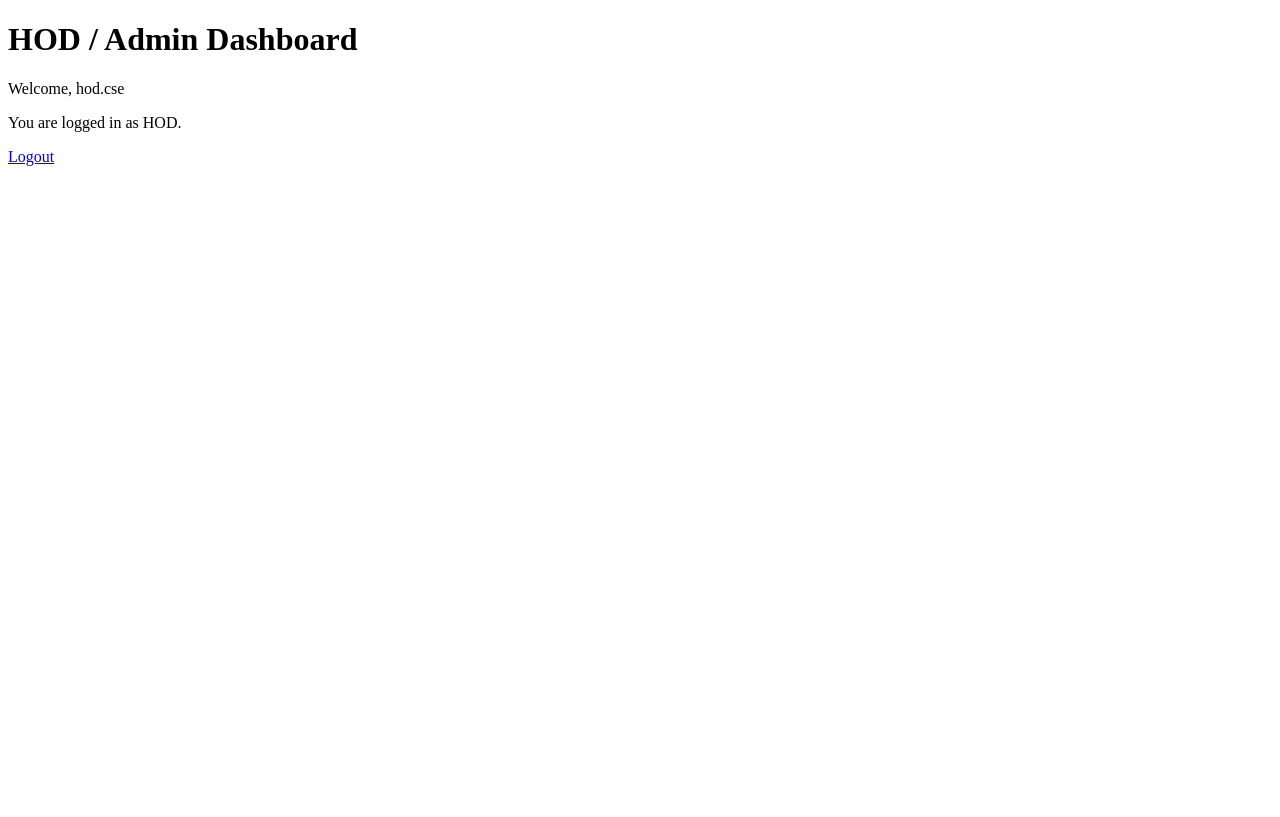
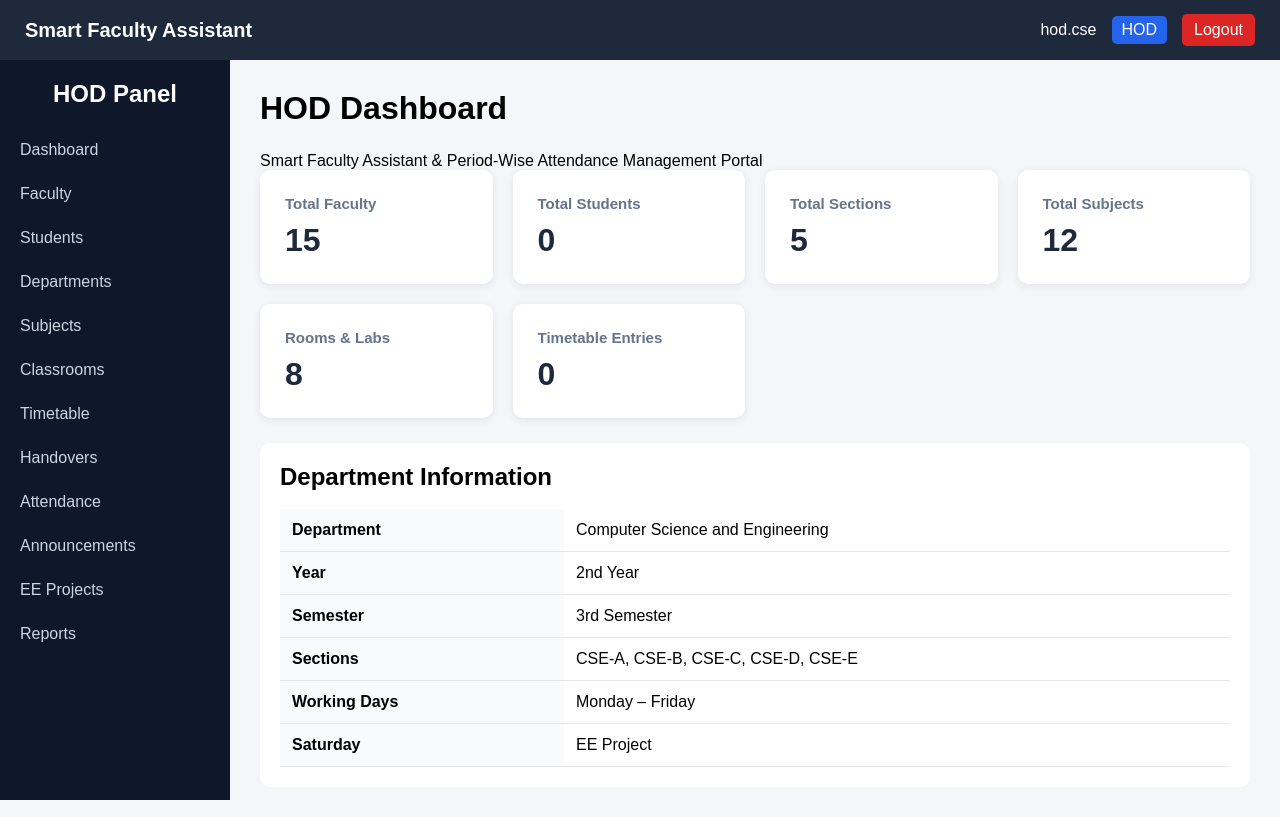
Before and after one commit to daniel934alex-sketch/SmartFacultyPortal, a PHP site: page /SmartFacultyPortal/admin/dashboard.php in a window 1280 px wide. Before the commit the page ends 166 px from the top, so only its background shows below. Run offline with PHP 8.4, Linux system fonts and the light colour scheme; a user stored in the database is signed in; data comes from the database, SQL or seed files in the repository; data that the repository does not hold is empty; some libraries are stand-ins or nearby versions.

Commit message:
Create HOD dashboard and common layout

```diff
--- a/admin/dashboard.php
+++ b/admin/dashboard.php
@@ -5,35 +5,185 @@ require_once "../includes/role-check.php";
 
 requireRole('HOD');
 
+require_once "../config/database.php";
+require_once "../config/config.php";
+
+$pageTitle = "HOD Dashboard";
+
+
+// Faculty count
+$result = $conn->query("
+    SELECT COUNT(*) AS total
+    FROM faculty
+");
+
+$facultyCount = $result->fetch_assoc()['total'];
+
+
+// Student count
+$result = $conn->query("
+    SELECT COUNT(*) AS total
+    FROM students
+");
+
+$studentCount = $result->fetch_assoc()['total'];
+
+
+// Section count
+$result = $conn->query("
+    SELECT COUNT(*) AS total
+    FROM sections
+");
+
+$sectionCount = $result->fetch_assoc()['total'];
+
+
+// Subject count
+$result = $conn->query("
+    SELECT COUNT(*) AS total
+    FROM subjects
+");
+
+$subjectCount = $result->fetch_assoc()['total'];
+
+
+// Classroom/resource count
+$result = $conn->query("
+    SELECT COUNT(*) AS total
+    FROM classrooms
+");
+
+$roomCount = $result->fetch_assoc()['total'];
+
+
+// Timetable entries
+$result = $conn->query("
+    SELECT COUNT(*) AS total
+    FROM timetable
+");
+
+$timetableCount = $result->fetch_assoc()['total'];
+
 ?>
 
-<!DOCTYPE html>
+<?php require_once "../includes/header.php"; ?>
 
-<html>
+<?php require_once "../includes/navbar.php"; ?>
 
-<head>
+<?php require_once "../includes/sidebar.php"; ?>
 
-    <title>HOD Dashboard</title>
 
-</head>
+<main>
 
-<body>
-
-    <h1>HOD / Admin Dashboard</h1>
+    <h1 class="dashboard-title">
+        HOD Dashboard
+    </h1>
 
     <p>
-        Welcome,
-        <?= htmlspecialchars($_SESSION['username']) ?>
+        Smart Faculty Assistant & Period-Wise Attendance
+        Management Portal
     </p>
 
-    <p>
-        You are logged in as HOD.
-    </p>
 
-    <a href="../auth/logout.php">
-        Logout
-    </a>
+    <div class="dashboard-cards">
 
-</body>
+        <div class="dashboard-card">
+            <h3>Total Faculty</h3>
 
-</html>
+            <div class="number">
+                <?php echo $facultyCount; ?>
+            </div>
+        </div>
+
+
+        <div class="dashboard-card">
+            <h3>Total Students</h3>
+
+            <div class="number">
+                <?php echo $studentCount; ?>
+            </div>
+        </div>
+
+
+        <div class="dashboard-card">
+            <h3>Total Sections</h3>
+
+            <div class="number">
+                <?php echo $sectionCount; ?>
+            </div>
+        </div>
+
+
+        <div class="dashboard-card">
+            <h3>Total Subjects</h3>
+
+            <div class="number">
+                <?php echo $subjectCount; ?>
+            </div>
+        </div>
+
+
+        <div class="dashboard-card">
+            <h3>Rooms & Labs</h3>
+
+            <div class="number">
+                <?php echo $roomCount; ?>
+            </div>
+        </div>
+
+
+        <div class="dashboard-card">
+            <h3>Timetable Entries</h3>
+
+            <div class="number">
+                <?php echo $timetableCount; ?>
+            </div>
+        </div>
+
+    </div>
+
+
+    <div class="table-container">
+
+        <h2>Department Information</h2>
+
+        <br>
+
+        <table>
+
+            <tr>
+                <th>Department</th>
+                <td>Computer Science and Engineering</td>
+            </tr>
+
+            <tr>
+                <th>Year</th>
+                <td>2nd Year</td>
+            </tr>
+
+            <tr>
+                <th>Semester</th>
+                <td>3rd Semester</td>
+            </tr>
+
+            <tr>
+                <th>Sections</th>
+                <td>CSE-A, CSE-B, CSE-C, CSE-D, CSE-E</td>
+            </tr>
+
+            <tr>
+                <th>Working Days</th>
+                <td>Monday – Friday</td>
+            </tr>
+
+            <tr>
+                <th>Saturday</th>
+                <td>EE Project</td>
+            </tr>
+
+        </table>
+
+    </div>
+
+
+<?php require_once "../includes/footer.php"; ?>
--- /dev/null
+++ b/assets/css/style.css
@@ -0,0 +1,210 @@
+* {
+    margin: 0;
+    padding: 0;
+    box-sizing: border-box;
+}
+
+body {
+    font-family: Arial, sans-serif;
+    background: #f4f6f9;
+}
+
+/* Navbar */
+
+.navbar {
+    height: 60px;
+    background: #1e293b;
+    color: white;
+
+    display: flex;
+    align-items: center;
+    justify-content: space-between;
+
+    padding: 0 25px;
+
+    position: fixed;
+    top: 0;
+    left: 0;
+    right: 0;
+
+    z-index: 1000;
+}
+
+.navbar-left {
+    font-size: 20px;
+}
+
+.navbar-right {
+    display: flex;
+    align-items: center;
+    gap: 15px;
+}
+
+.role-badge {
+    background: #2563eb;
+    padding: 5px 10px;
+    border-radius: 5px;
+}
+
+.logout-btn {
+    color: white;
+    text-decoration: none;
+
+    background: #dc2626;
+
+    padding: 7px 12px;
+    border-radius: 5px;
+}
+
+/* Sidebar */
+
+.sidebar {
+    width: 230px;
+
+    position: fixed;
+
+    top: 60px;
+    left: 0;
+    bottom: 0;
+
+    background: #0f172a;
+
+    padding-top: 20px;
+}
+
+.sidebar h2 {
+    color: white;
+
+    text-align: center;
+
+    margin-bottom: 20px;
+}
+
+.sidebar a {
+    display: block;
+
+    color: #cbd5e1;
+
+    text-decoration: none;
+
+    padding: 13px 20px;
+}
+
+.sidebar a:hover {
+    background: #1e293b;
+    color: white;
+}
+
+/* Main */
+
+main {
+    margin-left: 230px;
+
+    padding: 90px 30px 30px;
+}
+
+/* Dashboard */
+
+.dashboard-title {
+    margin-bottom: 25px;
+}
+
+.dashboard-cards {
+    display: grid;
+
+    grid-template-columns:
+        repeat(auto-fit, minmax(200px, 1fr));
+
+    gap: 20px;
+}
+
+.dashboard-card {
+    background: white;
+
+    padding: 25px;
+
+    border-radius: 10px;
+
+    box-shadow:
+        0 2px 8px rgba(0, 0, 0, 0.08);
+}
+
+.dashboard-card h3 {
+    color: #64748b;
+
+    font-size: 15px;
+
+    margin-bottom: 10px;
+}
+
+.dashboard-card .number {
+    font-size: 32px;
+
+    font-weight: bold;
+
+    color: #1e293b;
+}
+
+/* Tables */
+
+.table-container {
+    background: white;
+
+    padding: 20px;
+
+    border-radius: 10px;
+
+    margin-top: 25px;
+
+    overflow-x: auto;
+}
+
+table {
+    width: 100%;
+
+    border-collapse: collapse;
+}
+
+th,
+td {
+    padding: 12px;
+
+    border-bottom: 1px solid #e5e7eb;
+
+    text-align: left;
+}
+
+th {
+    background: #f8fafc;
+}
+
+/* Buttons */
+
+.btn {
+    display: inline-block;
+
+    padding: 9px 15px;
+
+    border: none;
+
+    border-radius: 5px;
+
+    text-decoration: none;
+
+    cursor: pointer;
+}
+
+.btn-primary {
+    background: #2563eb;
+    color: white;
+}
+
+.btn-danger {
+    background: #dc2626;
+    color: white;
+}
+
+.btn-success {
+    background: #16a34a;
+    color: white;
+}
--- /dev/null
+++ b/includes/footer.php
@@ -0,0 +1,6 @@
+</main>
+
+<script src="<?php echo BASE_URL; ?>assets/js/dashboard.js"></script>
+
+</body>
+</html>
--- /dev/null
+++ b/includes/header.php
@@ -0,0 +1,19 @@
+<?php
+require_once "../config/config.php";
+?>
+
+<!DOCTYPE html>
+<html lang="en">
+<head>
+    <meta charset="UTF-8">
+    <meta name="viewport" content="width=device-width, initial-scale=1.0">
+
+    <title>
+        <?php echo isset($pageTitle) ? $pageTitle : APP_NAME; ?>
+    </title>
+
+    <link rel="stylesheet"
+          href="<?php echo BASE_URL; ?>assets/css/style.css">
+</head>
+
+<body>
--- /dev/null
+++ b/includes/navbar.php
@@ -0,0 +1,27 @@
+<nav class="navbar">
+
+    <div class="navbar-left">
+        <strong>Smart Faculty Assistant</strong>
+    </div>
+
+    <div class="navbar-right">
+
+        <span>
+            <?php
+            echo htmlspecialchars($_SESSION['username']);
+            ?>
+        </span>
+
+        <span class="role-badge">
+            <?php
+            echo htmlspecialchars($_SESSION['role']);
+            ?>
+        </span>
+
+        <a href="../auth/logout.php" class="logout-btn">
+            Logout
+        </a>
+
+    </div>
+
+</nav>
--- /dev/null
+++ b/includes/sidebar.php
@@ -0,0 +1,53 @@
+<aside class="sidebar">
+
+    <h2>HOD Panel</h2>
+
+    <a href="dashboard.php">
+        Dashboard
+    </a>
+
+    <a href="faculty.php">
+        Faculty
+    </a>
+
+    <a href="students.php">
+        Students
+    </a>
+
+    <a href="departments.php">
+        Departments
+    </a>
+
+    <a href="subjects.php">
+        Subjects
+    </a>
+
+    <a href="classrooms.php">
+        Classrooms
+    </a>
+
+    <a href="timetable.php">
+        Timetable
+    </a>
+
+    <a href="handovers.php">
+        Handovers
+    </a>
+
+    <a href="attendance.php">
+        Attendance
+    </a>
+
+    <a href="announcements.php">
+        Announcements
+    </a>
+
+    <a href="projects.php">
+        EE Projects
+    </a>
+
+    <a href="reports.php">
+        Reports
+    </a>
+
+</aside>
```
